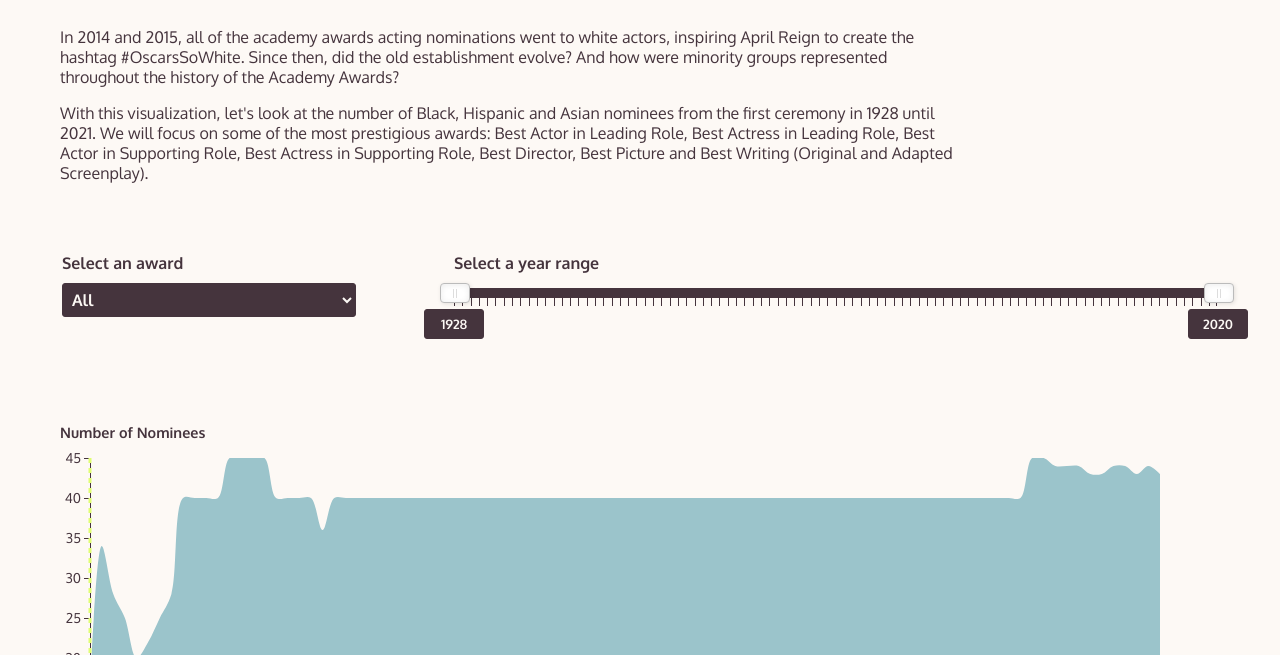
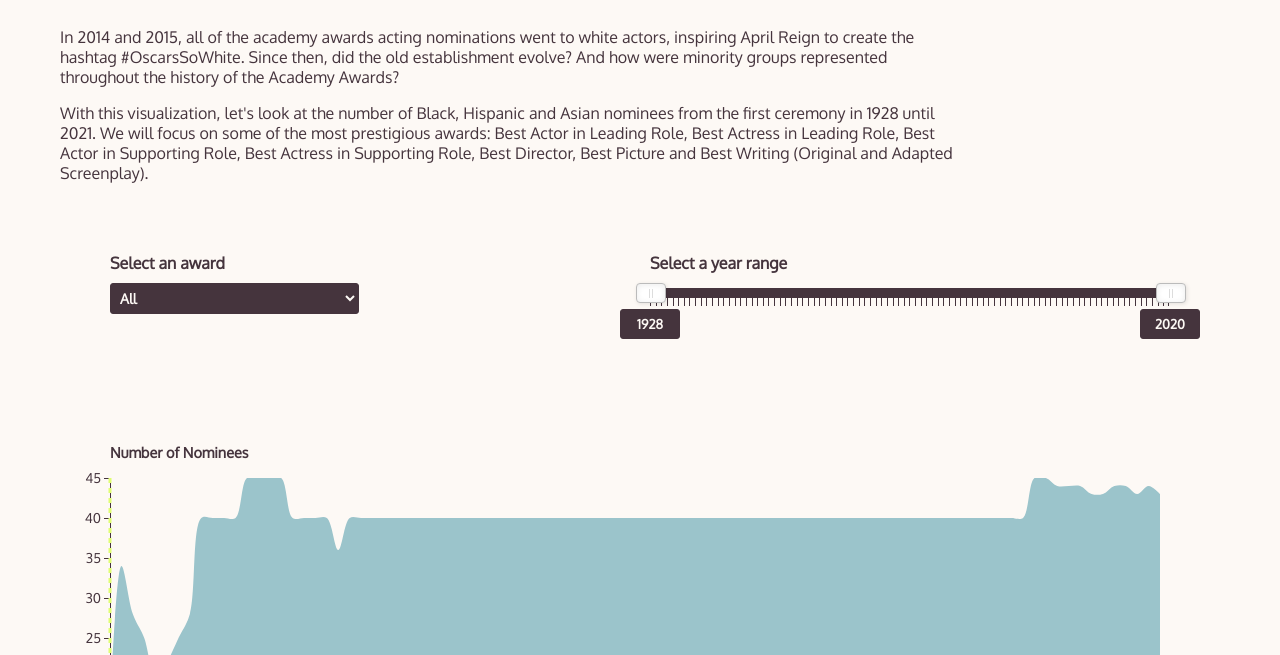
Before and after one commit to thedatacurious/manning-d3-project3, a plain HTML site: page index.html in a window 1280 px wide. Shown: the part 145-800 px from the top of the page. Drawn offline with nearby package versions, Linux system fonts and the light colour scheme.

Commit message:
debugged tooltip position

```diff
--- a/css/main.css
+++ b/css/main.css
@@ -1,4 +1,4 @@
-@import url('https://fonts.googleapis.com/css2?family=Oxygen:wght@400;700&display=swap');
+@import url('https://fonts.googleapis.com/css2?family=Oxygen:wght@400;&display=swap');
 
 html {
   -webkit-font-smoothing: antialiased;
@@ -69,17 +69,18 @@ text.axis {
 
 /* Filters */
 .filters {
-  margin: 70px 2px 50px 2px;
+  margin: 70px 50px;
 }
 .filters label {
   display: block;
   margin-bottom: 10px;
   font-weight: 700;
 }
+
 .filters select {
   padding: 5px;
   font-family: 'Oxygen', sans-serif;
-  font-size: 16px;
+  font-size: 14px;
   color: #FDF9F5;
   font-weight: 700;
   background-color: #45343D;
@@ -112,6 +113,7 @@ text.axis {
   background-color: #45343D;
   border-color: #45343D;
 }
+
 @media screen and (max-width: 768px) {
   .filter {
     margin-bottom: 30px;
--- a/index.html
+++ b/index.html
@@ -18,13 +18,13 @@
 
 		<div class="filters">
 			<div class="row">
-				<div class="col-4">
+				<div class="col-6">
 					<div class="filter filter-award">
 						<label for="selectAward">Select an award</label>
 						<select name="selectAward" id="selectAward"></select>
 					</div>
 				</div>
-				<div class="col-8">
+				<div class="col-6">
 					<div class="filter filter-years">
 						<label for="yearsSlider">Select a year range</label>
 						<div class="slider-wrapper">
--- a/js/main.js
+++ b/js/main.js
@@ -28,7 +28,7 @@ async function createViz(){
   let dataOriginal = dataset
 
   // Format dataset to get total and breakdown of nominees
-
+  let xAccessor = d => d.year;
   let dataFormatted = getBreakdown(dataset);
 
   let w = parseInt(d3.select('.container').style('width'));
@@ -39,13 +39,13 @@ async function createViz(){
 
   // Initialise svg
 
-  let wrapper = d3.select('#viz')
+  const wrapper = d3.select('#viz')
   .append('svg')
   .attr('width', dimensions.width)
   .attr('height', dimensions.height);
 
-  let bounds = wrapper.append('g')
-  .style('transform', `translate(${dimensions.margin.left}px,  ${dimensions.margin.top}px)`);
+  const bounds = wrapper.append('g')
+    .style('transform', `translate(${dimensions.margin.left}px, ${dimensions.margin.top}px)`)
 
   let clipRect = bounds
   .append('defs')
@@ -61,10 +61,14 @@ async function createViz(){
 
   const colorScale = d3.scaleOrdinal().domain(groups.map(d=> d.key)).range(groups.map(d => d.color))
 
-  let xScale = d3.scaleTime().domain(d3.extent(dataFormatted.map(d=> d.year))).range([0,dimensions.boundedWidth])
-  console.log(d3.extent(dataFormatted.map(d=> d.year)))
+  let xScale = d3.scaleLinear()
+  .domain(d3.extent(dataFormatted,xAccessor))
+  .range([0,dimensions.boundedWidth])
 
-  let yScale = d3.scaleLinear().domain([0, d3.max(dataFormatted.map(d => d.nominees_total))]).range([dimensions.boundedHeight,0])
+  let yScale = d3.scaleLinear()
+  .domain([0, d3.max(dataFormatted.map(d => d.nominees_total))])
+  .range([dimensions.boundedHeight,0])
+  .nice()
 
   const stack = d3.stack()
   .keys(groups.map(d=> d.key))
@@ -98,7 +102,7 @@ async function createViz(){
   //// Get max y value
 
   const yAxisGenerator = d3.axisLeft().scale(yScale).tickFormat(d => d % 1 == 0 ? d3.format('.0f')(d) : '')
-  const xAxisGenerator = d3.axisBottom().scale(xScale)
+  const xAxisGenerator = d3.axisBottom().scale(xScale).tickFormat(d3.format('d'))
 
 
   const yAxis = bounds.append('g').call(yAxisGenerator).attr('class','axis')
@@ -112,14 +116,14 @@ async function createViz(){
   .append('text')
   .text('Year')
   .attr('class', 'axis')
-  .style('transform', `translate(${dimensions.boundedWidth}px,${dimensions.margin.bottom}px)`)
+  .style('transform', `translate(${dimensions.boundedWidth}px,${dimensions.margin.bottom*.95}px)`)
 
   yAxis
   .append('text')
   .text('Number of Nominees')
   .attr('class', 'axis')
   .style('text-anchor', 'start')
-  .style('transform', `translate(${-dimensions.margin.left}px,${-dimensions.margin.top/4}px)`)
+  .style('transform', `translateY(${-dimensions.margin.top/4}px)`)
 
   // Add color Legend
 
@@ -142,14 +146,13 @@ async function createViz(){
 
   // Create tooltip
 
-  var tooltip = wrapper.append('g')
-  .style('transform', `translate(${dimensions.margin.left}px, ${dimensions.margin.top}px)`)
+  var tooltip = bounds.append('g')
 
   tooltip.append('line')
   .attr('x1',0)
   .attr('y1',0)
   .attr('x2',0)
-  .attr('y2', `${dimensions.boundedHeight}`)
+  .attr('y2', dimensions.boundedHeight)
   .attr('stroke', '#DFFE72')
   .attr('stroke-width',3)
   .attr('stroke-dasharray', '5,5')
@@ -173,12 +176,13 @@ async function createViz(){
 
   nomineesPath.on('mousemove', e => {
 
-    tooltip.style('transform', `translate(${e.offsetX}px,${dimensions.margin.top}px)`)
+    tooltip.style('transform', `translateX(${e.offsetX-dimensions.margin.left}px)`) // To counter additional shift that's done
 
-    var getYear = xScale.invert(Math.round(e.offsetX)).getFullYear() //to correct for inverted year starting from 1930, not 1928 for some reason
+    var getYear = Math.round(xScale.invert(e.offsetX-dimensions.margin.left))
     tooltipYear.text(getYear)
 
-    let dataFiltered = dataFormatted.filter(d => d.year.getFullYear() == getYear)
+    let dataFiltered = dataFormatted.filter(d => d.year == getYear)
+
 
     let x = 10;
 
@@ -230,8 +234,11 @@ async function createViz(){
 
   })
 
-  const minYear = d3.min(dataFormatted.map(d=> d.year.getFullYear()))
-  const maxYear = d3.max(dataFormatted.map(d=> d.year.getFullYear()))
+  years = dataFormatted.map(xAccessor);
+  const minYear = d3.min(years)
+  const maxYear = d3.max(years)
+
+  console.log(typeof minYear)
 
   //// Add slider for date range
   const yearsSlider = new rSlider({
@@ -247,11 +254,11 @@ async function createViz(){
 
 
       // Update scale and xAxis according to selected date range
-      xScale.domain([new Date(newMin), new Date(newMax)]);
+      xScale.domain([parseInt(newMin), parseInt(newMax)]);
       xAxis.transition().duration(600).call(xAxisGenerator)
 
       // Redraw chart
-      nomineesPath.data(series)
+      nomineesPath
       .transition()
       .duration(600)
       .attr('d', d => areaGenerator(d))
@@ -281,7 +288,7 @@ async function createViz(){
         top: 80,
         right: 100,
         bottom: 60,
-        left: 30,
+        left: 50,
       },
     }
 
@@ -299,7 +306,7 @@ async function createViz(){
   let arrayEntry = []
 
   for (let i of totalNominees){
-    const year = new Date(parseInt(i[0]),0);
+    const year = parseInt(i[0]);
     const nominees_caucasian = i[1].get('') || 0;
     const nominees_black = i[1].get('black') || 0;
     const nominees_hispanic = i[1].get('hispanic') || 0;
@@ -340,7 +347,7 @@ async function createViz(){
     series = stack(dataFormatted);
 
     // Update streamgraph paths
-    nomineesPath.data(series)
+    nomineesPath
     .transition()
     .duration(600)
     .attr('d', d => areaGenerator(d))
@@ -357,7 +364,8 @@ async function createViz(){
 
     // Update scale and xAxis
     xScale.range([0, dimensions.boundedWidth]);
-    xAxis.transition().duration(600).call(xAxisGenerator);
+    newWidth < 600 ? xAxis.transition().duration(600).call(xAxisGenerator.ticks(5))
+    : xAxis.transition().duration(600).call(xAxisGenerator)
 
     // Update streamgraph paths
     nomineesPath.data(series)
```
